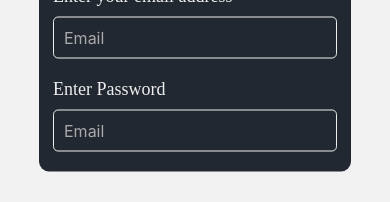
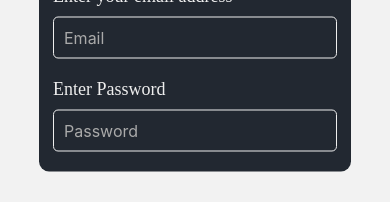
Before and after one commit to naimdotcom/exclusive-native, a React Native app: screen /Home in a window 390 px wide. Shown: the top 202 px of the page. Built offline with nearby package versions, Linux system fonts and the light colour scheme.

Commit message:
Fix Registration component input fields; update keyboard types and placeholders for better user experience

```diff
--- a/src/components/Regisstration/Registration.tsx
+++ b/src/components/Regisstration/Registration.tsx
@@ -25,7 +25,7 @@ const Registration = () => {
                 <Text style={RegistrationStyles.text}>Enter your Name</Text>
                 <TextInput
                   placeholder="Name"
-                  keyboardType="ascii-capable"
+                  keyboardType="default"
                   style={cf(RegistrationStyles.textInput)}
                   placeholderTextColor={'#AAA'}
                 />
@@ -44,10 +44,11 @@ const Registration = () => {
               <View>
                 <Text style={RegistrationStyles.text}>Enter Password</Text>
                 <TextInput
-                  placeholder="Email"
-                  keyboardType="visible-password"
+                  placeholder="Password"
+                  keyboardType="default"
                   style={cf(RegistrationStyles.textInput)}
                   placeholderTextColor={'#AAA'}
+                  secureTextEntry={true}
                 />
               </View>
             </View>
```
